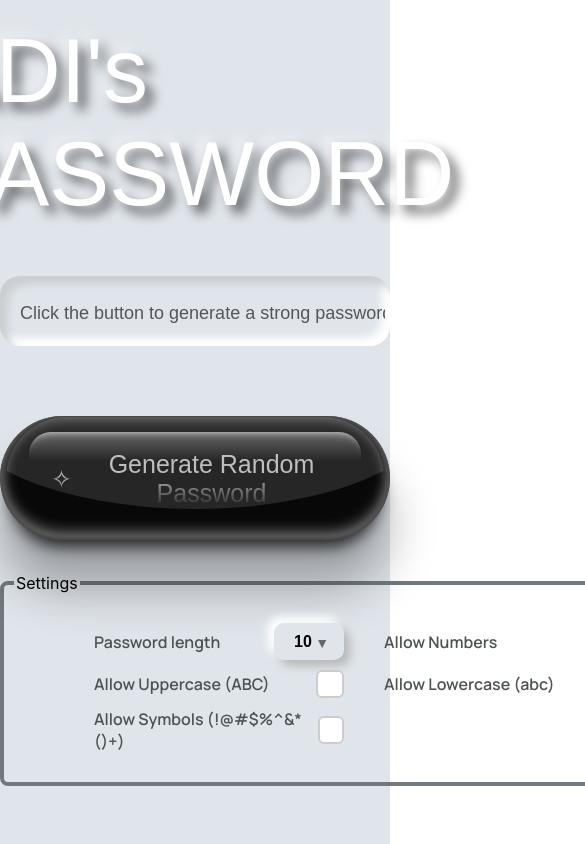
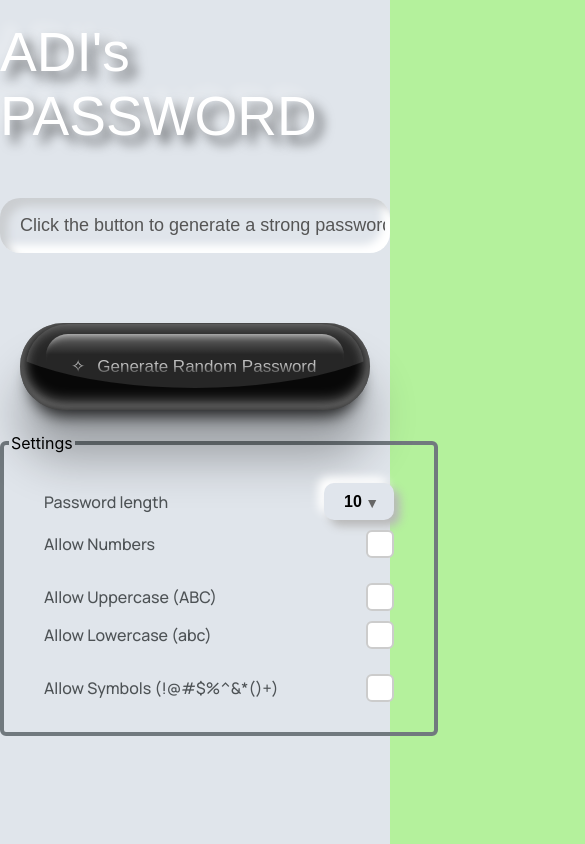
Before and after one commit to AdarshNaikDev/adis-password-generator, a React (Create React App) app: page / in a window 390 px wide. Shown: the top 844 px of the page, 585 px wide, since content can reach past the window. Built offline with nearby package versions, Linux system fonts and the light colour scheme.

Commit message:
responsive css

```diff
--- a/src/App.css
+++ b/src/App.css
@@ -10,12 +10,114 @@
 }
 
 .sec-one{
+  /* background-color: #e0e5eb; */
   background-color: #e0e5eb;
   padding-bottom: 50px;
 }
 
 .cursoor{
   cursor: pointer;
+}
+
+.button {
+  --white: #ffe7ff;
+  --bg: #080808;
+  --radius: 100px;
+  outline: none;
+  cursor: pointer;
+  border: 0;
+  position: relative;
+  border-radius: var(--radius);
+  background-color: var(--bg);
+  transition: all 0.2s ease;
+  box-shadow:
+    inset 0 0.3rem 0.9rem rgba(255, 255, 255, 0.3),
+    inset 0 -0.1rem 0.3rem rgba(0, 0, 0, 0.7),
+    inset 0 -0.4rem 0.9rem rgba(255, 255, 255, 0.5),
+    0 3rem 3rem rgba(0, 0, 0, 0.3),
+    0 1rem 1rem -0.6rem rgba(0, 0, 0, 0.8);
+}
+.button .wrap {
+  font-size: 25px;
+  font-weight: 500;
+  color: rgba(255, 255, 255, 0.7);
+  padding: 32px 45px;
+  border-radius: inherit;
+  position: relative;
+  overflow: hidden;
+}
+.button .wrap p span:nth-child(2) {
+  display: none;
+}
+.button:hover .wrap p span:nth-child(1) {
+  display: none;
+}
+.button:hover .wrap p span:nth-child(2) {
+  display: inline-block;
+}
+.button .wrap p {
+  display: flex;
+  align-items: center;
+  gap: 12px;
+  margin: 0;
+  transition: all 0.2s ease;
+  transform: translateY(2%);
+  mask-image: linear-gradient(to bottom, white 40%, transparent);
+}
+.button .wrap::before,
+.button .wrap::after {
+  content: "";
+  position: absolute;
+  transition: all 0.3s ease;
+}
+.button .wrap::before {
+  left: -15%;
+  right: -15%;
+  bottom: 25%;
+  top: -100%;
+  border-radius: 50%;
+  background-color: rgba(255, 255, 255, 0.12);
+}
+.button .wrap::after {
+  left: 6%;
+  right: 6%;
+  top: 12%;
+  bottom: 40%;
+  border-radius: 22px 22px 0 0;
+  box-shadow: inset 0 10px 8px -10px rgba(255, 255, 255, 0.8);
+  background: linear-gradient(
+    180deg,
+    rgba(255, 255, 255, 0.3) 0%,
+    rgba(0, 0, 0, 0) 50%,
+    rgba(0, 0, 0, 0) 100%
+  );
+}
+.button:hover {
+  box-shadow:
+    inset 0 0.3rem 0.5rem rgba(255, 255, 255, 0.4),
+    inset 0 -0.1rem 0.3rem rgba(0, 0, 0, 0.7),
+    inset 0 -0.4rem 0.9rem rgba(255, 255, 255, 0.7),
+    0 3rem 3rem rgba(0, 0, 0, 0.3),
+    0 1rem 1rem -0.6rem rgba(0, 0, 0, 0.8);
+}
+.button:hover .wrap::before {
+  transform: translateY(-5%);
+}
+.button:hover .wrap::after {
+  opacity: 0.4;
+  transform: translateY(5%);
+}
+.button:hover .wrap p {
+  transform: translateY(-4%);
+}
+.button:active {
+  transform: translateY(4px);
+  box-shadow:
+    inset 0 0.3rem 0.5rem rgba(255, 255, 255, 0.5),
+    inset 0 -0.1rem 0.3rem rgba(0, 0, 0, 0.8),
+    inset 0 -0.4rem 0.9rem rgba(255, 255, 255, 0.4),
+    0 3rem 3rem rgba(0, 0, 0, 0.3),
+    0 1rem 1rem -0.6rem rgba(0, 0, 0, 0.8);
 }
 
 .main-title{
@@ -87,13 +189,15 @@
 
 .main-div{
   height: 100vh;
+  background-color: #e0e5eb;
 }
+
 
 
 fieldset {
   border: 4px solid #71797E;  /* Set border color for the fieldset */
   padding: 10px;
-  width: 600px;
+  width: 700px;
   margin: 30px auto;
   border-radius: 8px;
 }
@@ -101,34 +205,38 @@ fieldset {
 .settings-container {
   display: flex;
   flex-direction: column;
-  gap: 10px; /* Space between rows */
-  padding: 20px 60px;
+  gap: 25px; /* Space between rows */
+  padding: 20px 25px;
   font-family: "Manrope", serif;
   font-weight: 600;
   color: #4d5255;
+
 }
 
 .settings-row {
   display: flex;
   justify-content: space-between;
-  gap: 20px; /* Space between items */
+  gap: 10px; /* Space between items */
 }
 
 .setting-item {
   display: flex;
   align-items: center;
   gap: 10px; /* Space between label and input */
-  width: 250px;
-  padding-left: 20px;
+  width: 300px;
   justify-content: space-between;
 }
 
-.setting-item {
+.setting-item-left {
+  padding-left: 30px;
+}
+
+/* .setting-item {
   display: flex;
   align-items: center;
   gap: 10px;
   position: relative;
-}
+} */
 /* Hide the default checkbox */
 .checkbox {
   display: none;
--- a/src/App.js
+++ b/src/App.js
@@ -1,5 +1,6 @@
 
 import './App.css';
+import './Mobile.css';
 import PasswordGen from './PasswordGen';
 
 
--- a/src/Componenets/Button.jsx
+++ b/src/Componenets/Button.jsx
@@ -1,10 +1,10 @@
 import React from 'react';
-import styled from 'styled-components';
 
-const Button = ({btnName }) => {
+
+const Button = ({btnName, genPassword }) => {
   return (
-    <StyledWrapper>
-      <button className="button" >
+
+      <button className="button" onClick={genPassword} >
         <div className="wrap">
           <p>
             <span>✧</span>
@@ -13,110 +13,10 @@ const Button = ({btnName }) => {
           </p>
         </div>
       </button>
-    </StyledWrapper>
+
   );
 }
 
-const StyledWrapper = styled.div`
-  .button {
-    --white: #ffe7ff;
-    --bg: #080808;
-    --radius: 100px;
-    outline: none;
-    cursor: pointer;
-    border: 0;
-    position: relative;
-    border-radius: var(--radius);
-    background-color: var(--bg);
-    transition: all 0.2s ease;
-    box-shadow:
-      inset 0 0.3rem 0.9rem rgba(255, 255, 255, 0.3),
-      inset 0 -0.1rem 0.3rem rgba(0, 0, 0, 0.7),
-      inset 0 -0.4rem 0.9rem rgba(255, 255, 255, 0.5),
-      0 3rem 3rem rgba(0, 0, 0, 0.3),
-      0 1rem 1rem -0.6rem rgba(0, 0, 0, 0.8);
-  }
-  .button .wrap {
-    font-size: 25px;
-    font-weight: 500;
-    color: rgba(255, 255, 255, 0.7);
-    padding: 32px 45px;
-    border-radius: inherit;
-    position: relative;
-    overflow: hidden;
-  }
-  .button .wrap p span:nth-child(2) {
-    display: none;
-  }
-  .button:hover .wrap p span:nth-child(1) {
-    display: none;
-  }
-  .button:hover .wrap p span:nth-child(2) {
-    display: inline-block;
-  }
-  .button .wrap p {
-    display: flex;
-    align-items: center;
-    gap: 12px;
-    margin: 0;
-    transition: all 0.2s ease;
-    transform: translateY(2%);
-    mask-image: linear-gradient(to bottom, white 40%, transparent);
-  }
-  .button .wrap::before,
-  .button .wrap::after {
-    content: "";
-    position: absolute;
-    transition: all 0.3s ease;
-  }
-  .button .wrap::before {
-    left: -15%;
-    right: -15%;
-    bottom: 25%;
-    top: -100%;
-    border-radius: 50%;
-    background-color: rgba(255, 255, 255, 0.12);
-  }
-  .button .wrap::after {
-    left: 6%;
-    right: 6%;
-    top: 12%;
-    bottom: 40%;
-    border-radius: 22px 22px 0 0;
-    box-shadow: inset 0 10px 8px -10px rgba(255, 255, 255, 0.8);
-    background: linear-gradient(
-      180deg,
-      rgba(255, 255, 255, 0.3) 0%,
-      rgba(0, 0, 0, 0) 50%,
-      rgba(0, 0, 0, 0) 100%
-    );
-  }
-  .button:hover {
-    box-shadow:
-      inset 0 0.3rem 0.5rem rgba(255, 255, 255, 0.4),
-      inset 0 -0.1rem 0.3rem rgba(0, 0, 0, 0.7),
-      inset 0 -0.4rem 0.9rem rgba(255, 255, 255, 0.7),
-      0 3rem 3rem rgba(0, 0, 0, 0.3),
-      0 1rem 1rem -0.6rem rgba(0, 0, 0, 0.8);
-  }
-  .button:hover .wrap::before {
-    transform: translateY(-5%);
-  }
-  .button:hover .wrap::after {
-    opacity: 0.4;
-    transform: translateY(5%);
-  }
-  .button:hover .wrap p {
-    transform: translateY(-4%);
-  }
-  .button:active {
-    transform: translateY(4px);
-    box-shadow:
-      inset 0 0.3rem 0.5rem rgba(255, 255, 255, 0.5),
-      inset 0 -0.1rem 0.3rem rgba(0, 0, 0, 0.8),
-      inset 0 -0.4rem 0.9rem rgba(255, 255, 255, 0.4),
-      0 3rem 3rem rgba(0, 0, 0, 0.3),
-      0 1rem 1rem -0.6rem rgba(0, 0, 0, 0.8);
-  }`;
+
 
 export default Button;
--- /dev/null
+++ b/src/Mobile.css
@@ -0,0 +1,221 @@
+
+/* Mobile view CSS below */
+
+@media screen and (max-width: 700px)
+{
+  .main-title{
+    font-size: 55px;
+  }
+
+  .text-pswd{
+
+    width: 400px;
+    height: 45px;
+    border: none;
+    outline: none;
+    background: none;
+    font-size: 25px;
+
+    padding: 5px 5px 5px 20px;
+    box-shadow: inset 8px 8px 8px #cbced1,
+                inset -8px -8px 8px #ffffff;
+    border-radius: 20px;
+    color: black;
+    font-size: 18px !important;
+    transition: all 0.3s ease;
+
+  }
+
+  .text-pswd:focus{
+    color: #555;
+    font-size: x-large;
+  }
+
+  .button{
+    width: 350px;
+  }
+  .button .wrap{
+    font-size: 17px;
+  }
+
+  fieldset {
+    border: 4px solid #71797E;  /* Set border color for the fieldset */
+    padding: 5px;
+    width: 150px;
+    margin: 15px auto;
+    border-radius: 6px;
+  }
+
+  .settings-container {
+    display: flex;
+    flex-direction: column;
+    gap: 25px; /* Space between rows */
+    padding: 25px 85px;
+    font-family: "Manrope", serif;
+    font-weight: 500;
+    font-size: 16px;
+    color: #4d5255;
+    padding-left: 35px;
+
+  }
+
+  .settings-row {
+    display: flex;
+    flex-direction: column;
+    width: 300px;
+    align-items: start;
+  }
+
+  .setting-item {
+    display: flex;
+    align-items: start;
+    gap: 10px; /* Space between label and input */
+    width: 250px;
+    padding-left: 0px;
+    justify-content: space-between;
+  }
+
+  .setting-item {
+    display: flex;
+    align-items: center;
+    gap: 10px;
+    position: relative;
+    width: 350px;
+    justify-content: space-between;
+  }
+  /* Hide the default checkbox */
+  .checkbox {
+    display: none;
+  }
+
+  /* Custom checkbox design */
+  .custom-checkbox {
+    width: 24px;
+    height: 24px;
+    border-radius: 6px;
+    border: 2px solid #ccc;
+    background-color: white;
+    position: relative;
+    cursor: pointer;
+    transition: background-color 0.3s, border-color 0.3s;
+    display: flex;
+    justify-content: center;
+    align-items: center;
+  }
+
+  /* Checkmark (hidden by default) */
+  .custom-checkbox::before {
+    content: "✔";
+    font-size: 16px;
+    color: white;
+    opacity: 0;
+    transform: scale(0);
+    transition: opacity 0.2s ease-in, transform 0.2s ease-in;
+  }
+
+  /* Flashing circle animation (hidden initially) */
+  .custom-checkbox::after {
+    content: "";
+    position: absolute;
+    top: 50%;
+    left: 50%;
+    width: 10px;
+    height: 10px;
+    background: rgba(0, 123, 255, 0.4);
+    border-radius: 50%;
+    transform: translate(-50%, -50%);
+    opacity: 0;
+  }
+
+  /* When checked, change background, show checkmark */
+  .checkbox:checked + .custom-checkbox {
+    background-color: #007bff;
+    border-color: #007bff;
+  }
+
+  /* Show checkmark */
+  .checkbox:checked + .custom-checkbox::before {
+    opacity: 1;
+    transform: scale(1);
+  }
+
+  /* Flash effect (circle disappears after animation) */
+  .checkbox:checked + .custom-checkbox::after {
+    animation: flashEffect 0.4s ease-out;
+  }
+
+  @keyframes flashEffect {
+    0% {
+      width: 10px;
+      height: 10px;
+      opacity: 1;
+    }
+    100% {
+      width: 40px;
+      height: 40px;
+      opacity: 0;
+      display: none; /* Circle disappears completely */
+    }
+  }
+
+  .drop-down {
+    appearance: none; /* Removes default dropdown styling */
+    -webkit-appearance: none;
+    -moz-appearance: none;
+
+    width: 70px;
+    padding: 10px 20px;
+    font-size: 16px;
+    font-weight: bold;
+    border-radius: 10px;
+    background: #e0e5ec; /* Neumorphic background */
+    border: none;
+    outline: none;
+    cursor: pointer;
+    box-shadow: 6px 6px 10px #b8b8b8, -6px -6px 10px #ffffff;
+    transition: all 0.3s ease;
+  }
+
+  /* When dropdown is clicked */
+  .drop-down:focus {
+    box-shadow: inset 6px 6px 10px #b8b8b8, inset -6px -6px 10px #ffffff;
+  }
+
+  /* Dropdown arrow styling */
+  .drop-down::after {
+    content: "▼";
+    color: black;
+    position: absolute;
+    right: 15px;
+    pointer-events: none;
+  }
+
+  /* Dropdown option styles */
+  .drop-down option {
+    background: #e0e5ec;
+    color: #333;
+    padding: 10px;
+  }
+
+  .neumorphic-dropdown {
+    position: relative;
+    display: inline-block;
+  }
+
+  .neumorphic-dropdown::after {
+    content: "▼"; /* Unicode for dropdown arrow */
+    font-size: 14px;
+    color: #666;
+    position: absolute;
+    top: 50%;
+    right: 15px;
+    transform: translateY(-50%);
+    pointer-events: none;
+  }
+
+  body{
+    background-color: #b4f19c;
+  }
+
+
+}
--- a/src/PasswordGen.js
+++ b/src/PasswordGen.js
@@ -4,10 +4,13 @@ import Button from './Componenets/Button'
 
 function PasswordGen() {
 
+    function genPassword(){
+        console.log("btn clicked")
+    }
 
 
     return (
-        <div className='main-div' style={{ backgroundColor: "#e0e5eb" }}>
+        <div className='main-div' >
             <div className='sec-one'>
                 <div className='header-div'>
                     <span className="main-title">ADI's PASSWORD </span>
@@ -18,7 +21,7 @@ function PasswordGen() {
             </div>
 
             <div className='btn-position'>
-                <Button btnName="Generate Random Password" />
+                <Button btnName="Generate Random Password"  genPassword={genPassword} />
             </div>
             <div className='legend-style'>
                 <fieldset>
@@ -47,21 +50,19 @@ function PasswordGen() {
 
                         {/* Second Row */}
                         <div className="settings-row">
-                            <div className="setting-item">
+                            <div className="setting-item ">
                                 Allow Uppercase (ABC)
 
                                 <input type="checkbox" className="checkbox" id="allowUpperCase" />
                                 <label htmlFor="allowUpperCase" className="custom-checkbox"></label>
                             </div>
-                            <div className="setting-item">
+                            <div className="setting-item ">
                                 Allow Lowercase (abc)
 
                                 <input type="checkbox" className="checkbox" id="allowLowerCase" />
                                 <label htmlFor="allowLowerCase" className="custom-checkbox"></label>
                             </div>
                         </div>
-
-
 
                         {/* Third Row */}
                         <div className="settings-row">
```
